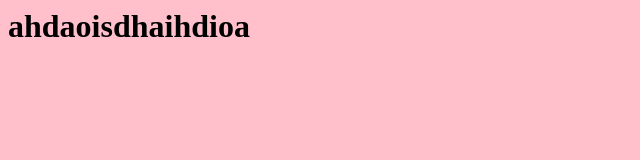
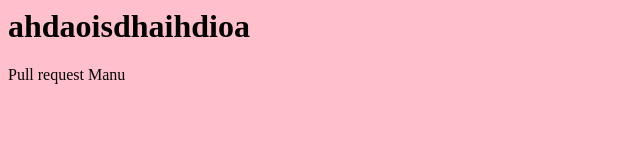
Before and after one commit to AmarinoLama/operacionesGitHub, a plain HTML site: page index.html in a window 1280 px wide. Shown: the whole page, without its empty margins (0-640 px from the left). Drawn offline with Linux system fonts and the light colour scheme.

Commit message:
pull request Manu

```diff
--- a/index.html
+++ b/index.html
@@ -4,5 +4,6 @@
 	</head>
 	<body>
 		<h1>ahdaoisdhaihdioa</h1>
+		<p>Pull request Manu</p>
 	</body>
 </html>
```
